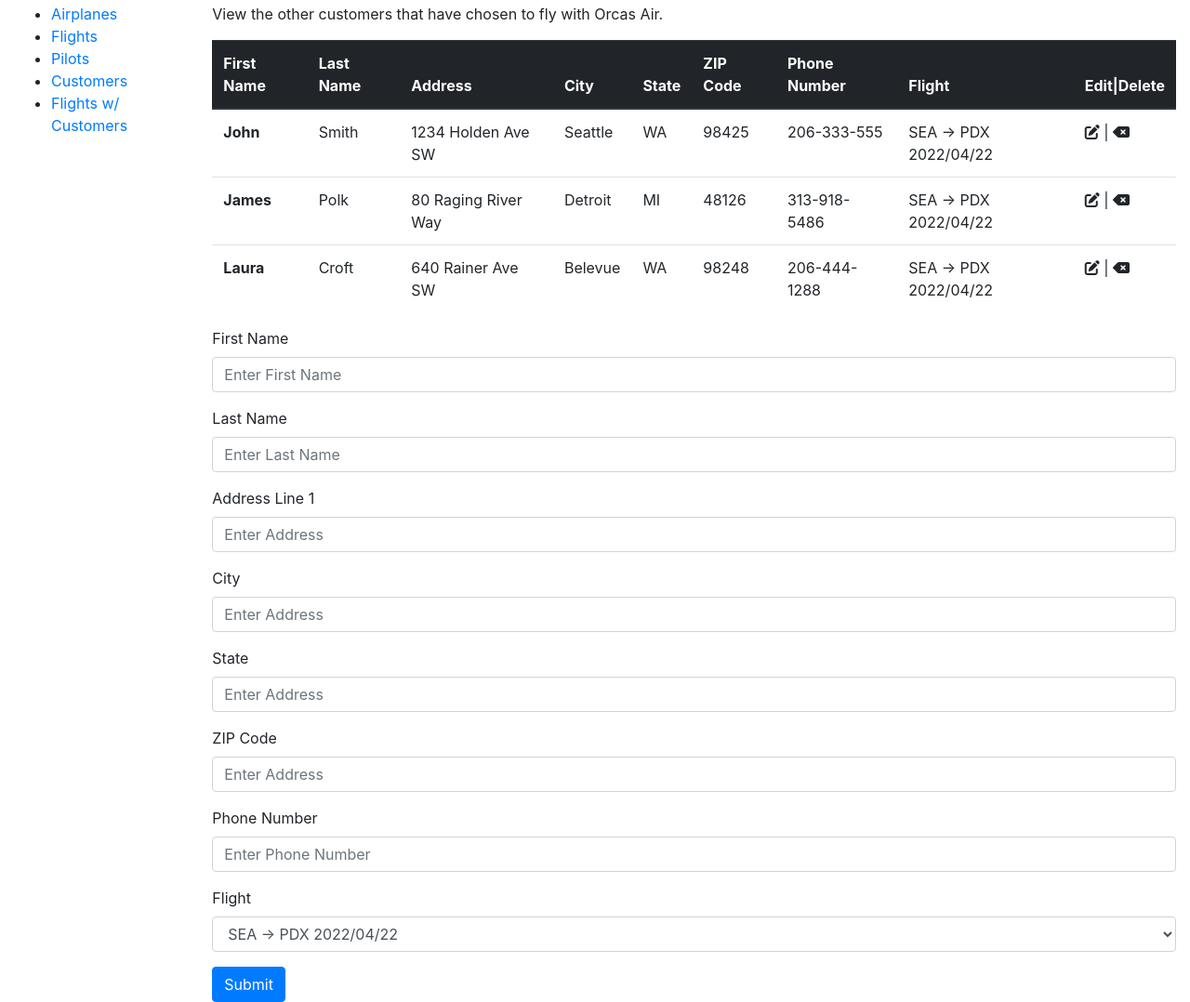
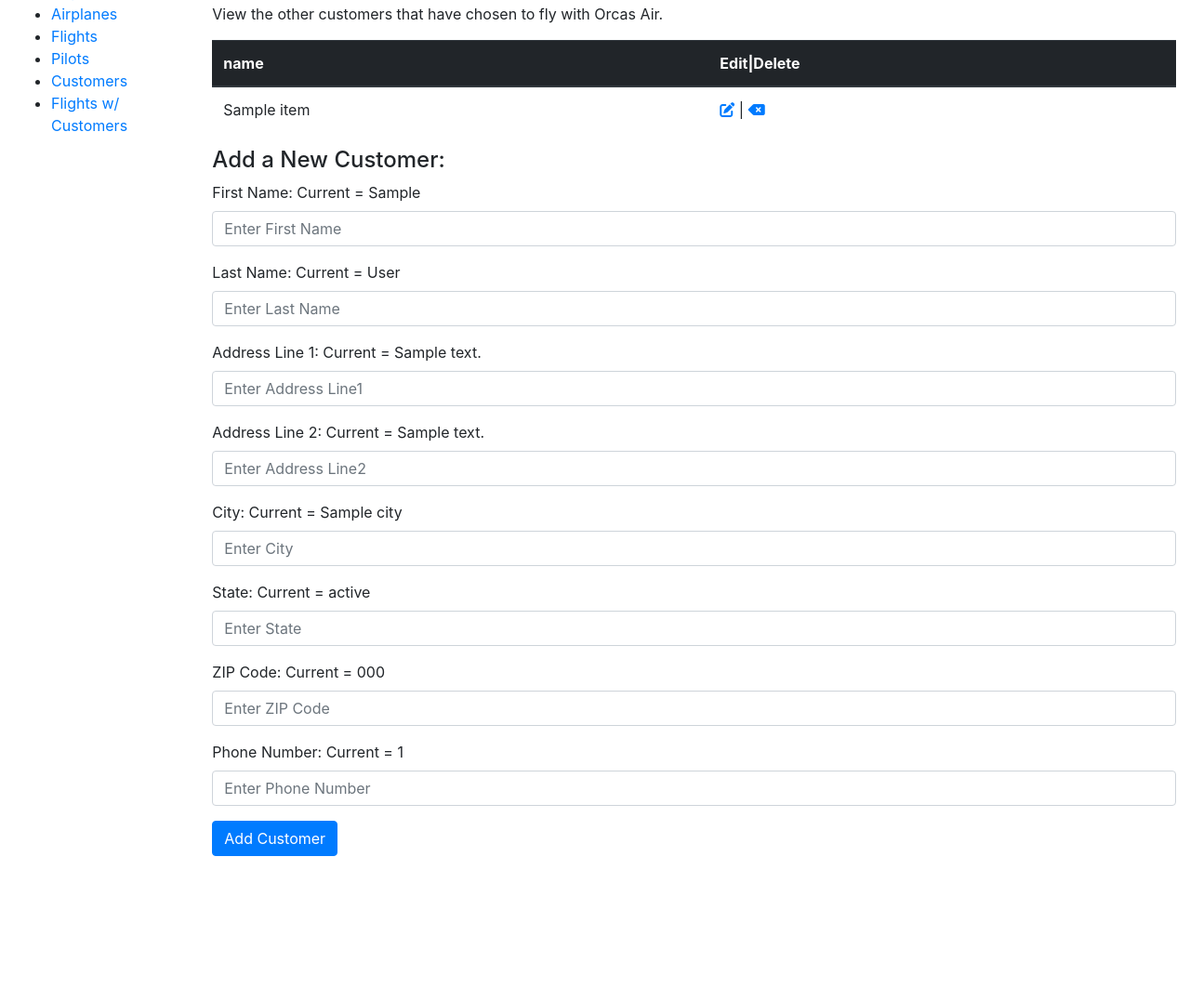
Before and after one commit to jodahoney/cs340_project, a Flask app: template project/templates/customers.html in a window 1280 px wide. Shown: the part 109-1187 px from the top of the page at 93% size. After the commit the page ends 1030 px from the top, so only its background shows below. Run offline with Flask 2, Linux system fonts and the light colour scheme; the template is opened without the code that fills it: most values are stand-ins (such as "Sample title", 1, 10 or a date in 2020); some libraries are stand-ins or nearby versions.

Commit message:
Implemented and tested Customers

```diff
--- a/project/app.py
+++ b/project/app.py
@@ -205,7 +205,7 @@
 
 # route for delete functionality, deleting an airport
 # we want to pass the 'id' value of that person on button click (see HTML) via the route
-@app.route("/delete-pilots/<string:id>")
+@app.route("/delete-pilot/<string:id>")
 def delete_pilot(id):
     # mySQL query to delete the person with our passed id
     query = "DELETE FROM Pilots WHERE PilotID = '%s';" % (id)
@@ -245,9 +245,86 @@
             return redirect("/pilots")
 
 # Customers
-@app.route('/customers')
+@app.route("/customers", methods=["POST", "GET"])
 def customers():
-    return render_template('customers.html')
+
+    # insert into the customers entity
+    if request.method == "POST":
+        # fire off if user presses the Add Person button
+        if request.form.get("Add_Customer"):
+            # grab user form inputs
+            fname = request.form["FirstName"]
+            lname = request.form["LastName"]
+            address1 = request.form["AddressLine1"]
+            address2 = request.form["AddressLine2"]
+            city = request.form["City"]
+            state = request.form["State"]
+            zip_code = request.form["ZIP_Code"]
+            phone_number = request.form["PhoneNumber"]
+
+            # assuming no null inputs
+            query = "INSERT INTO Customers (`FirstName`, `LastName`, `AddressLine1`, `AddressLine2`, `City`, `State`, `ZIP_Code`, `PhoneNumber`) VALUES (%s, %s, %s, %s, %s, %s, %s, %s);"
+            cursor = db.execute_query(db_connection=db_connection, query=query, query_params=(fname, lname, address1, address2, city, state, zip_code, phone_number))
+            results = cursor.fetchall()
+
+            return redirect("/customers")
+
+    # Grab Customers data so we send it to our template to display
+    if request.method == "GET":
+        # db query to grab all the people in bsg_people
+        query = "SELECT * FROM Customers;"
+        cursor = db.execute_query(db_connection=db_connection, query=query)
+        data = cursor.fetchall()
+
+        # render edit_people page passing our query data and homeworld data to the edit_people template
+        return render_template("customers.html", data=data)
+
+
+# route for delete functionality, deleting an airport
+# we want to pass the 'id' value of that person on button click (see HTML) via the route
+@app.route("/delete-customer/<string:id>")
+def delete_customer(id):
+    # mySQL query to delete the person with our passed id
+    query = "DELETE FROM Customers WHERE CustomerID = '%s';" % (id)
+    cursor = db.execute_query(db_connection=db_connection, query=query)
+    data = cursor.fetchall()
+
+    # redirect back to airport page
+    return redirect("/customers")
+
+
+# route for edit functionality, updating the attributes of a person in bsg_people
+# similar to our delete route, we want to the pass the 'id' value of that person on button click (see HTML) via the route
+@app.route("/edit-customer/<string:id>", methods=["POST", "GET"])
+def edit_customer(id):
+    if request.method == "GET":
+        # mySQL query to grab the info of the person with our passed id
+        query = "SELECT * FROM Customers WHERE CustomerID = '%s';" % (id)
+        cursor = db.execute_query(db_connection=db_connection, query=query)
+        data = cursor.fetchall()
+
+        return render_template("edit_customer.html", data=data)
+
+    # meat and potatoes of our update functionality
+    if request.method == "POST":
+        if request.form.get("Edit_Customer"):
+            # grab user form inputs
+            fname = request.form["FirstName"]
+            lname = request.form["LastName"]
+            address1 = request.form["AddressLine1"]
+            address2 = request.form["AddressLine2"]
+            city = request.form["City"]
+            state = request.form["State"]
+            zip_code = request.form["ZIP_Code"]
+            phone_number = request.form["PhoneNumber"]
+
+            # . UPDATE table_name SET column1 = value1, column2 = value2 WHERE id=100;
+            query = "UPDATE Customers SET Customers.FirstName = %s, Customers.LastName = %s, Customers.AddressLine1 = %s, Customers.AddressLine2 = %s, Customers.City = %s, Customers.State = %s, Customers.ZIP_Code = %s, Customers.PhoneNumber = %s WHERE Customers.CustomerID = %s;"
+            cursor = db.execute_query(db_connection=db_connection, query=query, query_params=(fname, lname, address1, address2, city, state, zip_code, phone_number, id))
+            data = cursor.fetchall()
+            print(data)
+            # redirect back to people page after we execute the update query
+            return redirect("/customers")
 
 # Flights_has_customers
 @app.route('/flights-customers')
--- a/project/templates/customers.html
+++ b/project/templates/customers.html
@@ -13,102 +13,86 @@
   <table class="table">
     <thead class="thead-dark">
     <tr>
-        <th scope="col">First Name</th>
-        <th scope="col">Last Name</th>
-        <th scope="col">Address</th>
-        <th scope="col">City</th>
-        <th scope="col">State</th>
-        <th scope="col">ZIP Code</th>
-        <th scope="col">Phone Number</th>
-        <th scope="col">Flight</th>
+        <!-- Iterate through each key in the first entry to get the
+        column name -->
+        {% for key in data[0].keys() %}
+
+        <!-- Create a <th> tag with the key inside of it, this will be
+        our header row -->
+        <th scope="col">{{ key }}</th>
+
+        <!-- End of this for loop -->
+        {% endfor %}
         <th scope="col">Edit|Delete</th>
     </tr>
-    </thead>
     <tbody>
+
+    <!-- Now, iterate through every person in bsg_people -->
+    {% for item in data %}
     <tr>
-        <th scope="row">John</th>
-        <td>Smith</td>
-        <td>1234 Holden Ave SW</td>
-        <td>Seattle</td>
-        <td>WA</td>
-        <td>98425</td>
-        <td>206-333-555</td>
-        <td>SEA -> PDX 2022/04/22</td>
+        <!-- Then iterate through every key in the current person dictionary -->
+        {% for key in item.keys() %}
+
+        <!-- Create a <td> element with the value of that key in it -->
+        <td>{{item[key]}}</td>
+        {% endfor %}
         <td>
+            <a href="{{ url_for('edit_customer', id=item.CustomerID) }}">
                 <i class="fa-solid fa-pen-to-square"></i>
+            </a>
             |
+            <a href="{{ url_for('delete_customer', id=item.CustomerID) }}">
                 <i class="fa-solid fa-delete-left"></i>
+            </a>
+
         </td>
     </tr>
-      <tr>
-        <th scope="row">James</th>
-        <td>Polk</td>
-        <td>80 Raging River Way</td>
-        <td>Detroit</td>
-        <td>MI</td>
-        <td>48126</td>
-        <td>313-918-5486</td>
-        <td>SEA -> PDX 2022/04/22</td>
-        <td>
-          <i class="fa-solid fa-pen-to-square"></i>
-          |
-          <i class="fa-solid fa-delete-left"></i>
-        </td>
-      </tr>
-      <tr>
-        <th scope="row">Laura</th>
-        <td>Croft</td>
-        <td>640 Rainer Ave SW</td>
-        <td>Belevue</td>
-        <td>WA</td>
-        <td>98248</td>
-        <td>206-444-1288</td>
-        <td>SEA -> PDX 2022/04/22</td>
-        <td>
-          <i class="fa-solid fa-pen-to-square"></i>
-          |
-          <i class="fa-solid fa-delete-left"></i>
-        </td>
-      </tr>
-    </tbody>
+    {% endfor %}
     </table>
 
-  <form>
+    <h4>Add a New Customer:</h4>
+
+    <form id="Add_Customer" action="{{ url_for('customers') }}" method="post">
       <div class="form-group">
-      <label for="firstNameInput">First Name</label>
-      <input type="datetime" class="form-control" id="firstNameInput" placeholder="Enter First Name">
+        <label for=FirstName> First Name: Current = {{ data[0].FirstName}}</label>
+        <input type="text" class="form-control" id="FirstName" name="FirstName" placeholder="Enter First Name">
       </div>
+
       <div class="form-group">
-      <label for="lastNameInput">Last Name</label>
-      <input type="datetime" class="form-control" id="lastNameInput" placeholder="Enter Last Name">
+        <label for=LastName> Last Name: Current = {{ data[0].LastName}}</label>
+        <input type="text" class="form-control" id="LastName" name="LastName" placeholder="Enter Last Name">
       </div>
+
       <div class="form-group">
-      <label for="addressInput">Address Line 1</label>
-      <input type="text" class="form-control" id="addressInput" placeholder="Enter Address">
+        <label for=AddressLine1> Address Line 1: Current = {{ data[0].AddressLine1}}</label>
+        <input type="text" class="form-control" id="AddressLine1" name="AddressLine1" placeholder="Enter Address Line1 ">
       </div>
+
       <div class="form-group">
-      <label for="addressInput">City</label>
-      <input type="text" class="form-control" id="addressInput" placeholder="Enter Address">
+        <label for=AddressLine2> Address Line 2: Current = {{ data[0].AddressLine2}}</label>
+        <input type="text" class="form-control" id="AddressLine2" name="AddressLine2" placeholder="Enter Address Line2 ">
       </div>
+
       <div class="form-group">
-      <label for="addressInput">State</label>
-      <input type="text" class="form-control" id="addressInput" placeholder="Enter Address">
+        <label for=City> City: Current = {{ data[0].City}}</label>
+        <input type="text" class="form-control" id="City" name="City" placeholder="Enter City">
       </div>
+
       <div class="form-group">
-      <label for="addressInput">ZIP Code</label>
-      <input type="text" class="form-control" id="addressInput" placeholder="Enter Address">
+        <label for=State> State: Current = {{ data[0].State}}</label>
+        <input type="text" class="form-control" id="State" name="State" placeholder="Enter State">
       </div>
+
       <div class="form-group">
-      <label for="phoneNumberInput">Phone Number</label>
-      <input type="phone" class="form-control" id="phoneNumberInput" placeholder="Enter Phone Number">
+        <label for=ZIP_Code> ZIP Code: Current = {{ data[0].ZIP_Code}}</label>
+        <input type="number" class="form-control" id="ZIP_Code" name="ZIP_Code" placeholder="Enter ZIP Code">
       </div>
+
       <div class="form-group">
-      <label for="flightInput">Flight</label>
-      <select class="form-control" id="flightInput">
-        <option>SEA -> PDX 2022/04/22</option>
-      </select>
+        <label for=PhoneNumber> Phone Number: Current = {{ data[0].PhoneNumber}}</label>
+        <input type="text" class="form-control" id="PhoneNumber" name="PhoneNumber" placeholder="Enter Phone Number">
       </div>
-    <button type="submit" class="btn btn-primary">Submit</button>
+
+      <input type="submit" name="Add_Customer" value="Add Customer" class="btn btn-primary">
     </form>
-
 {% endblock %}
```
Also changed, not shown: project/templates/edit_customer.html (added, +21 -0 lines). Lines whose indentation alone changed are shown as unchanged.
